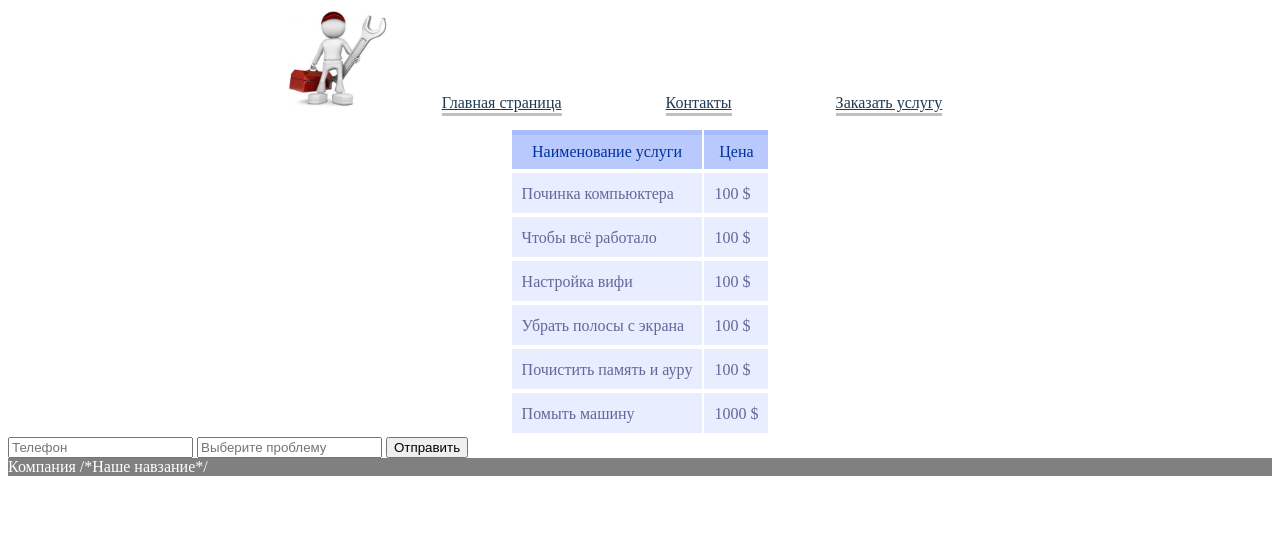
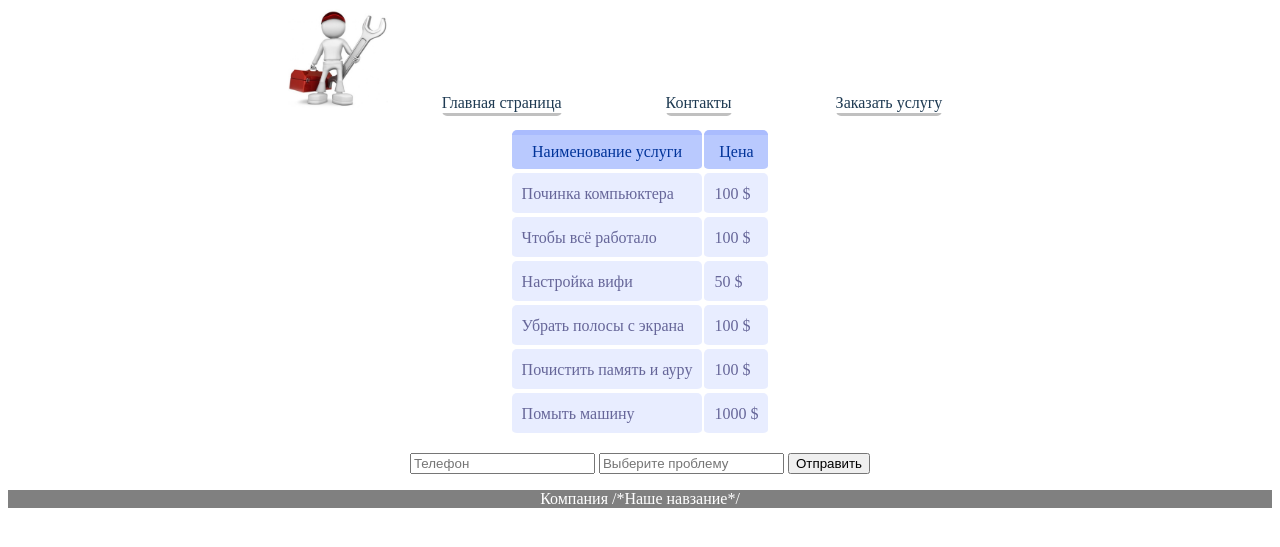
Before and after one commit to ctok81/Web-tecnology, a PHP site: page /zakaz.php in a window 1280 px wide. Shown: the top 547 px of the page. Run offline with PHP 8.4, Linux system fonts and the light colour scheme.

Commit message:
update css

```diff
--- a/index.css
+++ b/index.css
@@ -5,6 +5,7 @@
 	position: relative;
 	margin: 0 auto;
 	padding: 50px;
+	transition: .2s ease-out;
 }
 footer{
 	padding: 0;
@@ -29,12 +30,15 @@
 	background-size: 0 3px, 100% 3px;
 	color: #1E3A52;
 	padding-bottom: 5px;
-	transition: .2s ease-out;
+	transition: .3s ease-out;
+	border-radius: 5px;
+	text-decoration: none;
 }
 
 a:hover{
 	background-size: 100% 3px, 100% 3px;
 	color: #FE5568;
+	border-radius: 10px;
 }
 
 a:active {
--- a/zakaz.css
+++ b/zakaz.css
@@ -4,6 +4,7 @@
   background: #b9c9fe;
   border-top: 5px solid #aabcfe;
   border-bottom: 2px solid #fff;
+  border-radius: 5px;
   color: #039;
   padding: 8px;
 }
@@ -11,9 +12,21 @@
   background: #e8edff;
   border-bottom: 2px solid #fff;
   color: #669;
+  border-radius: 5px;
   border-top: 2px solid transparent;
   padding: 10px;
 }
 tr:hover td {
-  background: #ccddff;
+  background-image: linear-gradient(#ccddff 90%, #ccddff 10%), linear-gradient(silver 50%, silver 50%);
+  transition: .5s ease-out;
 }
+
+form{
+
+}
+
+datalist{
+}
+
+datalist:hover{
+}
--- a/zakaz.php
+++ b/zakaz.php
@@ -21,13 +21,14 @@
 				<tr><th>Наименование услуги</th><th>Цена</th></tr>
 				<tr><td>Починка компьюктера</td><td>100 $</td></tr>
 				<tr><td>Чтобы всё работало</td><td>100 $</td></tr>
-				<tr><td>Настройка вифи</td><td>100 $</td></tr>
+				<tr><td>Настройка вифи</td><td>50 $</td></tr>
 				<tr><td>Убрать полосы с экрана</td><td>100 $</td></tr>
 				<tr><td>Почистить память и ауру</td><td>100 $</td></tr>
 				<tr><td>Помыть машину</td><td>1000 $</td></tr>
 			</table>
 		</div>
-			<form action="handler.php" method="post">
+		<p>
+			<form align = center action="handler.php" method="post">
 			<input type="text" name="phone" placeholder="Телефон">
 			<input list="lis" name="listbase" placeholder = "Выберите проблему">
 			<input type="submit" value="Отправить">
@@ -36,7 +37,7 @@
 				<option>Серьезная проблема</option>
 				<option>Не очень</option>
 			</datalist>
-
+		</p>
 		<footer>Компания /*Наше навзание*/</footer>
 	</body>
 </html>
```
